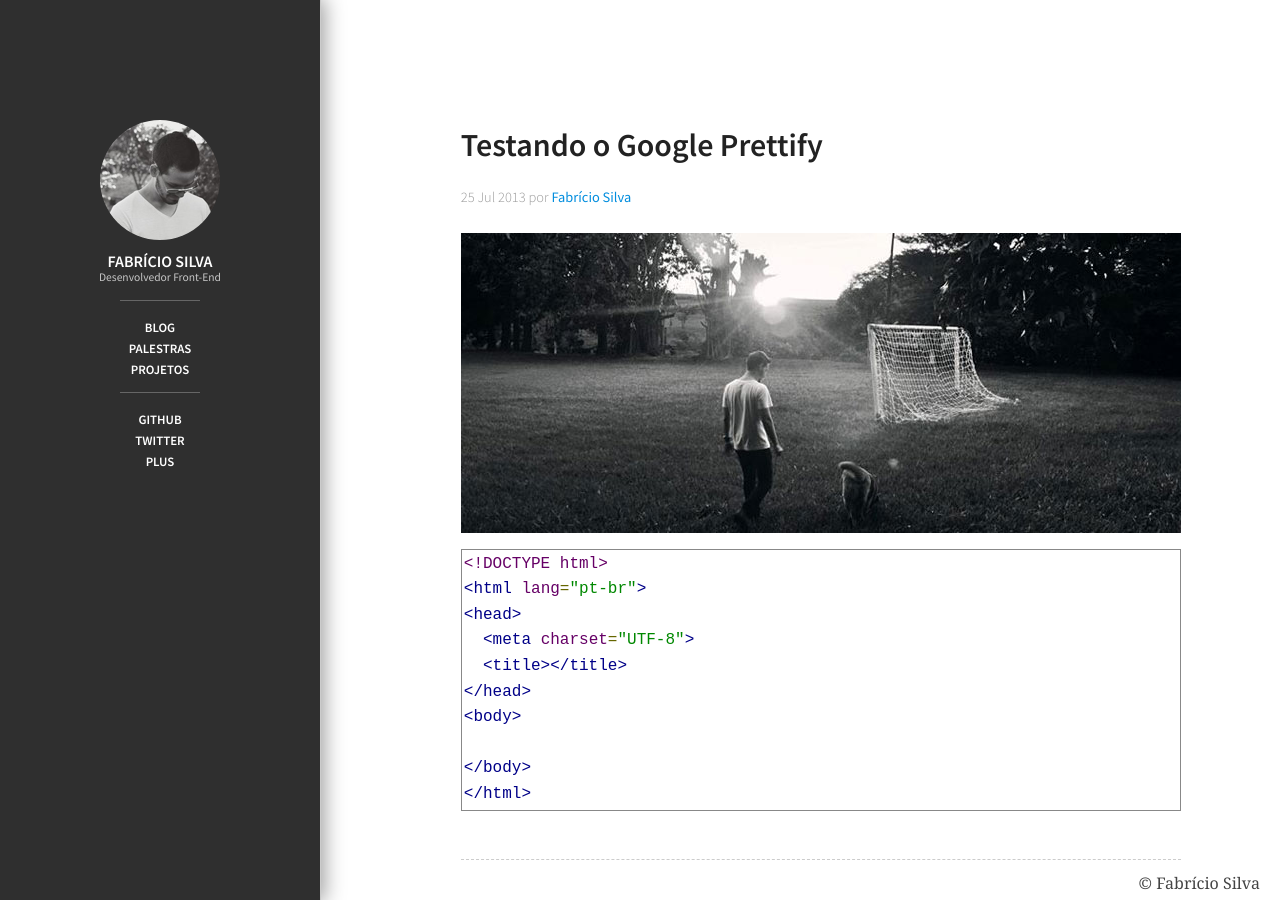
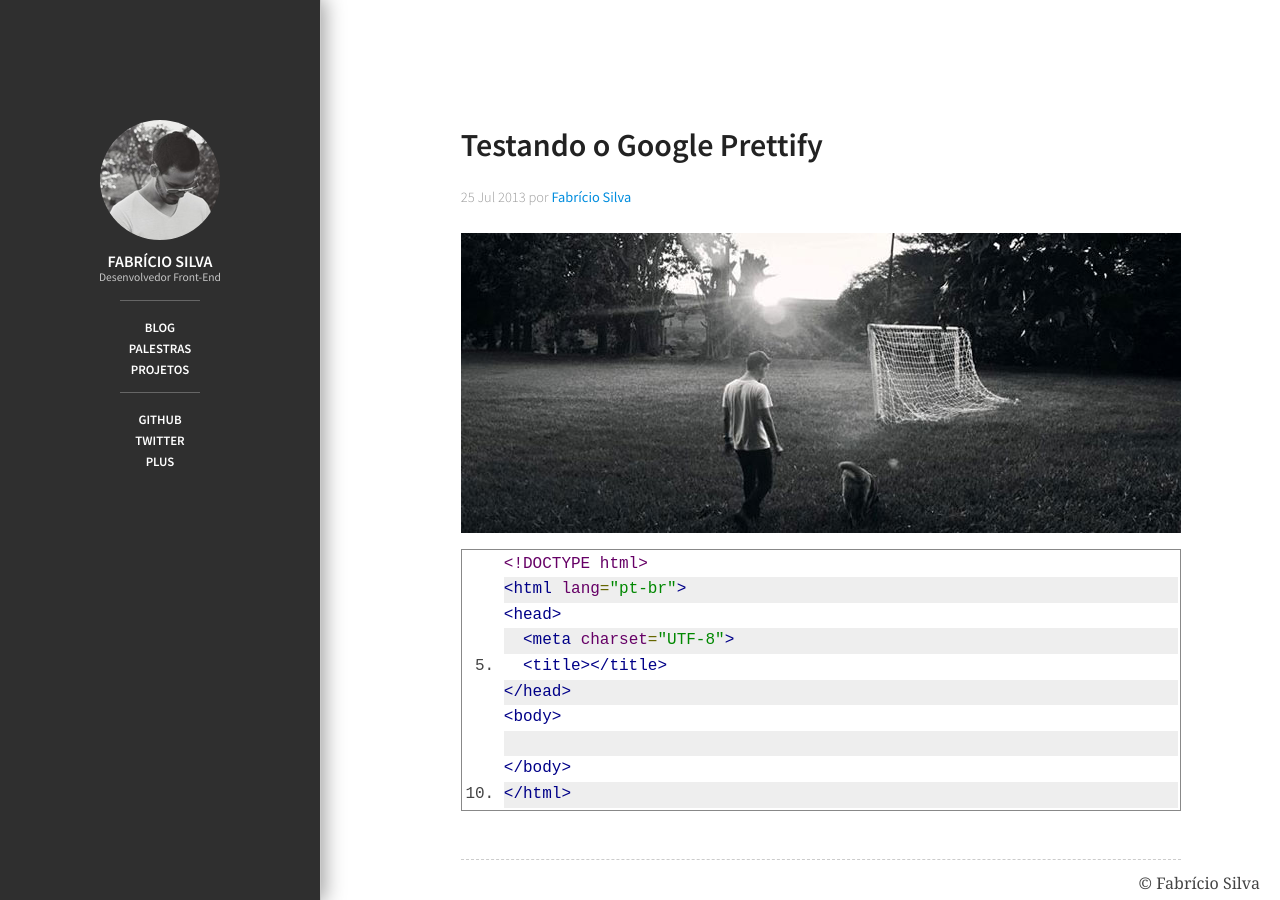
Before and after one commit to fabriciofmsilva/fabriciofmsilva.github.io, a Jekyll site: the page built from _posts/2013-07-25-testando-o-google-prettify.md, in a window 1280 px wide. Built offline with Jekyll 4.4.1, drawn with Linux system fonts in a browser that asks for light colours; nearby versions of some CDN libraries; comment, search, counter and statistics services are not loaded.

Commit message:
Edit Post Google Prettify

```diff
--- a/_posts/2013-07-25-testando-o-google-prettify.md
+++ b/_posts/2013-07-25-testando-o-google-prettify.md
@@ -9,7 +9,7 @@ image:
 image-alt:
 ---
 
-<pre class="prettyprint">
+<pre class="lang-html prettyprint linenums">
 &lt;!DOCTYPE html&gt;
 &lt;html lang="pt-br"&gt;
 &lt;head&gt;
```
